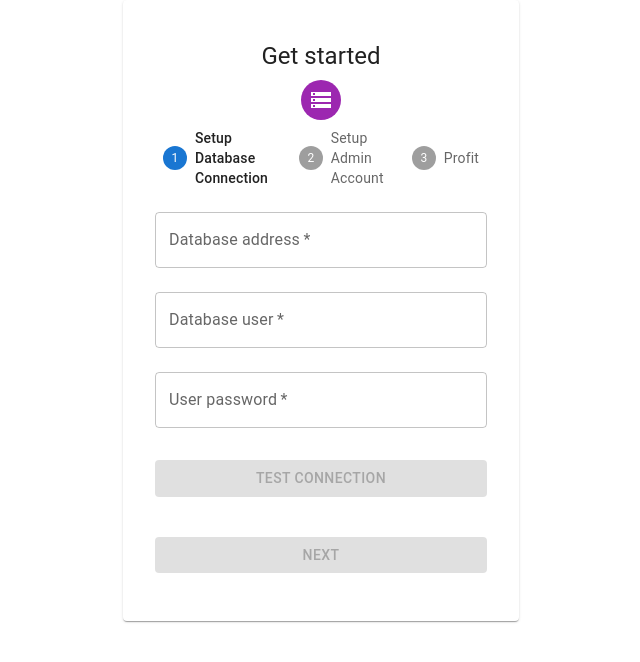
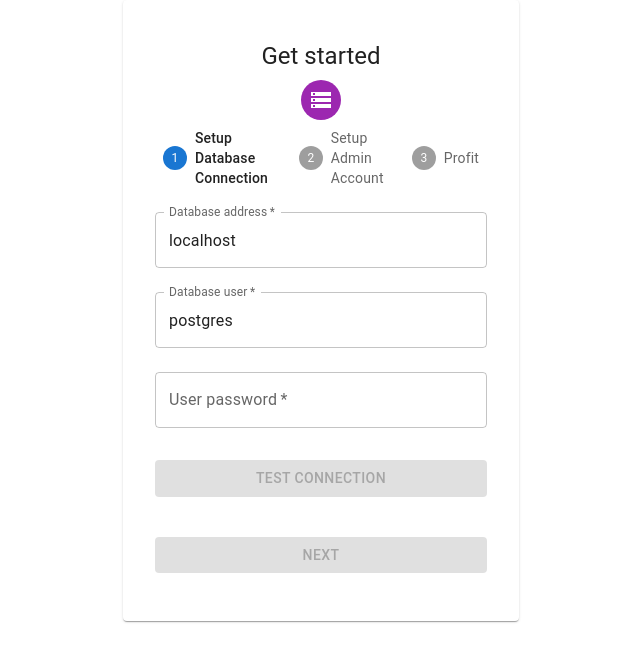
Before and after one commit to mikahimself/blogthing, a React app in the folder client/: page / in a window 1280 px wide. Shown: the top 662 px of the page, without its empty margins (319-959 px from the left). Built offline with nearby package versions, Linux system fonts and the light colour scheme; the HTML template or start-up script is replaced by a standard one.

Commit message:
Add a touch of validation on admin password

```diff
--- a/client/src/view-components/CreateAdmin.tsx
+++ b/client/src/view-components/CreateAdmin.tsx
@@ -2,13 +2,18 @@ import Box from "@mui/material/Box";
 import Button from "@mui/material/Button";
 import TextField from "@mui/material/TextField";
 import React from "react";
+
+function validatePassword(password:string) {
+  var pattern = /^((?=.*[A-Z])(?=.*[a-z])(?=.*[@$!%*#?&-_])(?=.*\d){8,})/;
+  return pattern.test(password);
+}
 
 export function CreateAdmin(props:any) {
   const [username, setUsername] = React.useState("admin");
   const [password, setPassword] = React.useState<string>("");
 
   const onChangeFields = (e: any) => {
-    props.setCredsOk(username.length > 0 && password.length > 0)
+    props.setCredsOk(username.length > 0 && validatePassword(password))
   }
 
   const onSubmitPW = async (e: any) => {
@@ -30,8 +35,9 @@ export function CreateAdmin(props:any) {
           margin="normal"
           required
           fullWidth
-          onChange={e => {setUsername(e.target.value); onChangeFields(e)}}
+          onChange={e => {setUsername(e.target.value)}}
           name="user"
+          onBlur={onChangeFields}
           id="admin-user-field"
           label="Admin username"
           defaultValue="admin"
@@ -39,10 +45,13 @@ export function CreateAdmin(props:any) {
         <TextField
           margin="normal"
           required
+          error={!validatePassword(password)}
           type="password"
           fullWidth
-          onChange={e => {setPassword(e.target.value); onChangeFields(e)}}
+          onChange={e => {setPassword(e.target.value)}}
+          onBlur={onChangeFields}
           name="password"
+          helperText="Password must contain uppercase and lowercase letters, numbers and special characters"
           id="admin-user-password"
           inputProps={{
             autoComplete: 'new-password',
--- a/client/src/view-components/TestConnection.tsx
+++ b/client/src/view-components/TestConnection.tsx
@@ -4,8 +4,8 @@ import TextField from "@mui/material/TextField";
 import React from "react";
 
 export default function TestConnection(props: any) {
-  const [database, setDatabase] = React.useState("")
-  const [username, setUsername] = React.useState("")
+  const [database, setDatabase] = React.useState("localhost")
+  const [username, setUsername] = React.useState("postgres")
   const [password, setPassword] = React.useState("")
   const onSubmitForm = async (e: React.FormEvent<HTMLFormElement>) => {
     e.preventDefault();
@@ -37,8 +37,10 @@ export default function TestConnection(props: any) {
           fullWidth
           onChange={e => setDatabase(e.target.value)}
           name="database"
+          type="url"
           id="database-address-field"
           label="Database address"
+          value={database}
           />
         <TextField
           margin="normal"
@@ -48,6 +50,7 @@ export default function TestConnection(props: any) {
           name="user"
           id="database-user-field"
           label="Database user"
+          value={username}
         />
         <TextField
           margin="normal"
```
